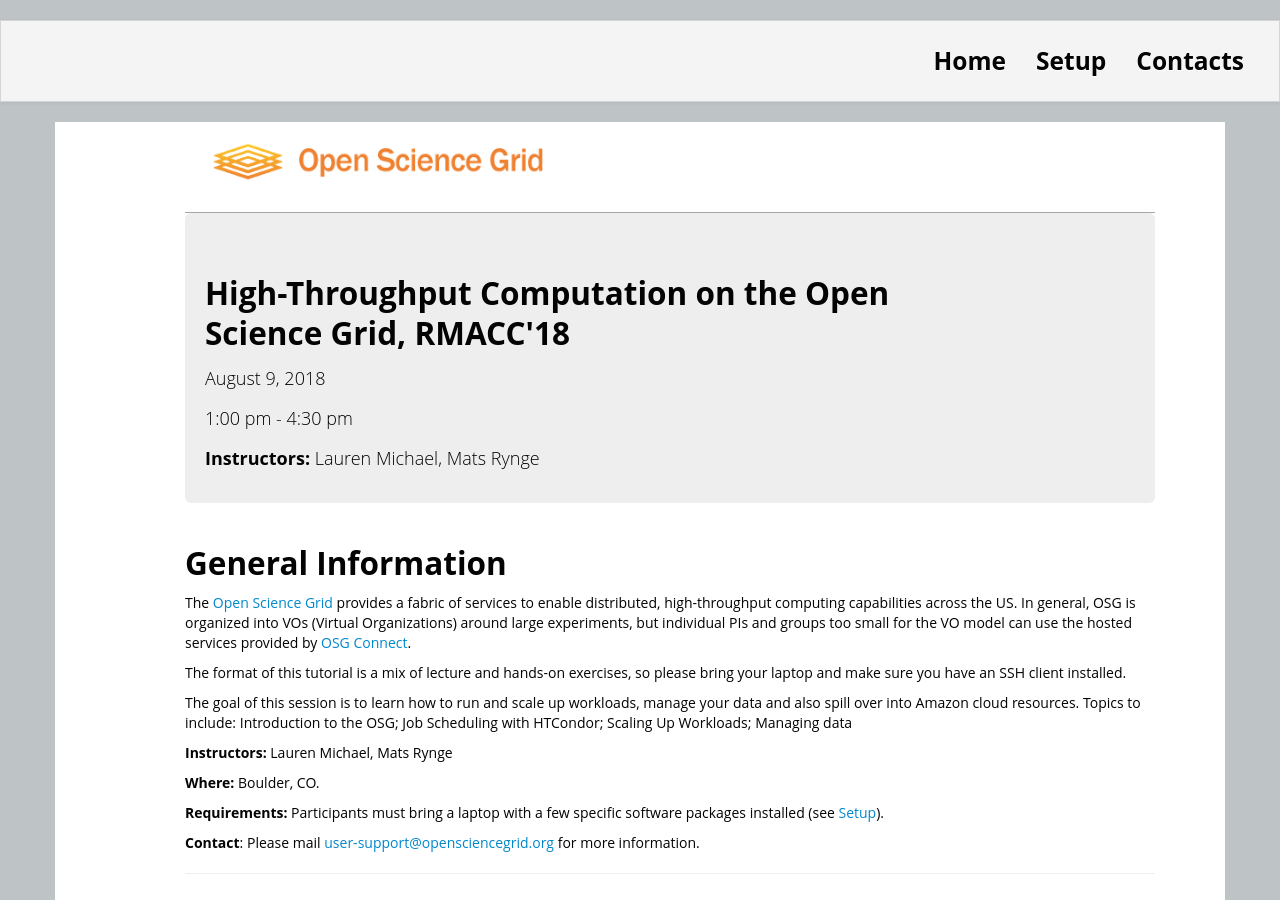
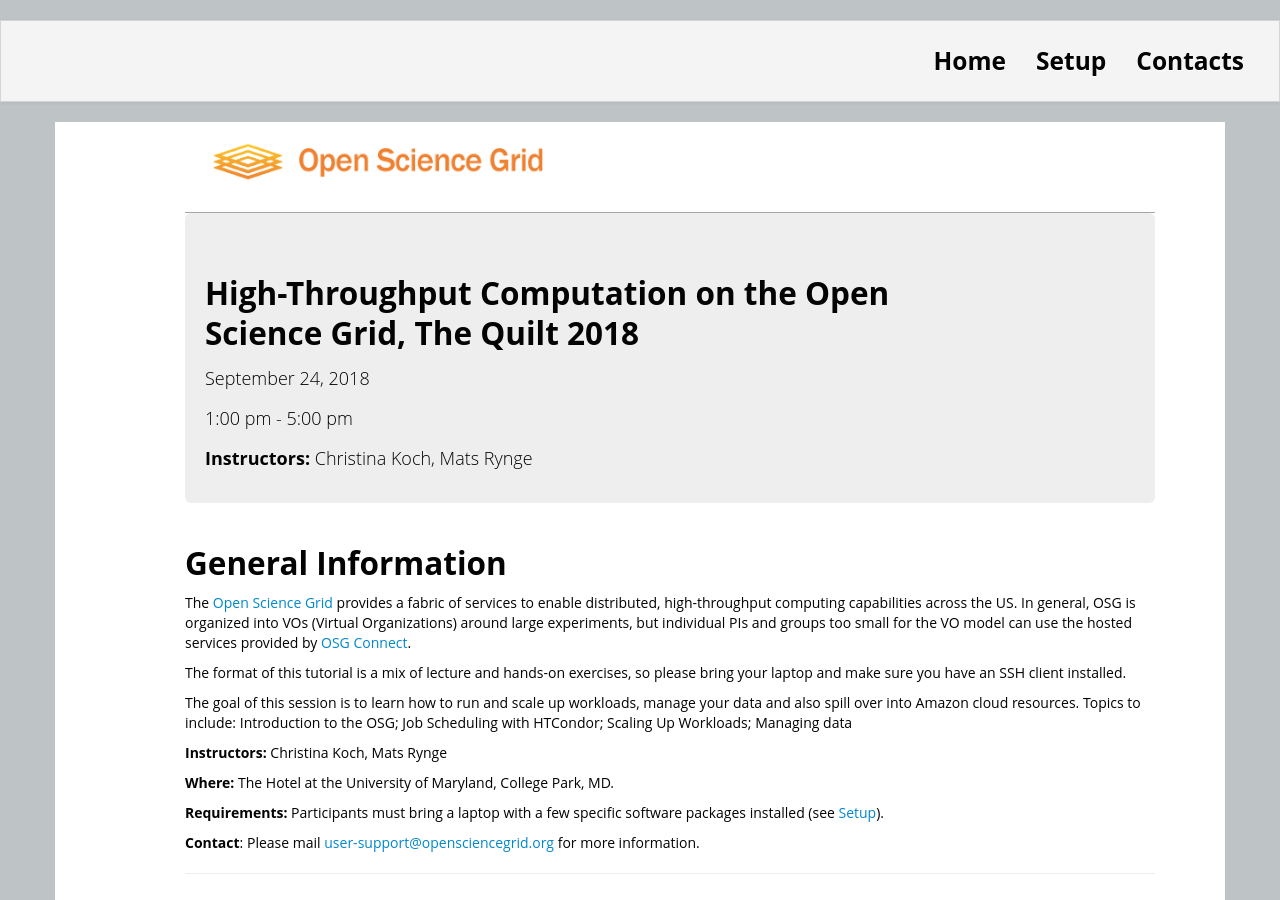
Before and after one commit to unlhcc/OSG-UserTraining-MWBD-2019, a Jekyll site: the page built from index.html, in a window 1280 px wide and 900 px high. Built offline with Jekyll 4.4.1, drawn with Linux system fonts in a browser that asks for light colours.

Commit message:
Initial setup

```diff
--- a/index.html
+++ b/index.html
@@ -1,16 +1,16 @@
 ---
 layout: workshop
 root: .
-venue: High-Throughput Computation on the Open Science Grid, RMACC'18
-address: Boulder, CO
+venue: High-Throughput Computation on the Open Science Grid, The Quilt 2018
+address: The Hotel at the University of Maryland, College Park, MD
 country: United States
-humandate: August 9, 2018
-humantime: 1:00 pm - 4:30 pm
-startdate: AUG-09-2018
-enddate: AUG-09-2018
-latlng: 40.0013, -105.2634
-registration: https://www.rmacc.org/HPCSymposium
-instructor: ["Lauren Michael, Mats Rynge"]
+humandate: September 24, 2018
+humantime: 1:00 pm - 5:00 pm
+startdate: SEP-24-2018
+enddate: SEP-24-2018
+latlng: 38.99, -76.94
+registration: https://www.thequilt.net/public-event/osg-pre-workshop-session/
+instructor: ["Christina Koch, Mats Rynge"]
 helper:
 contact: user-support@opensciencegrid.org
 ---
```
